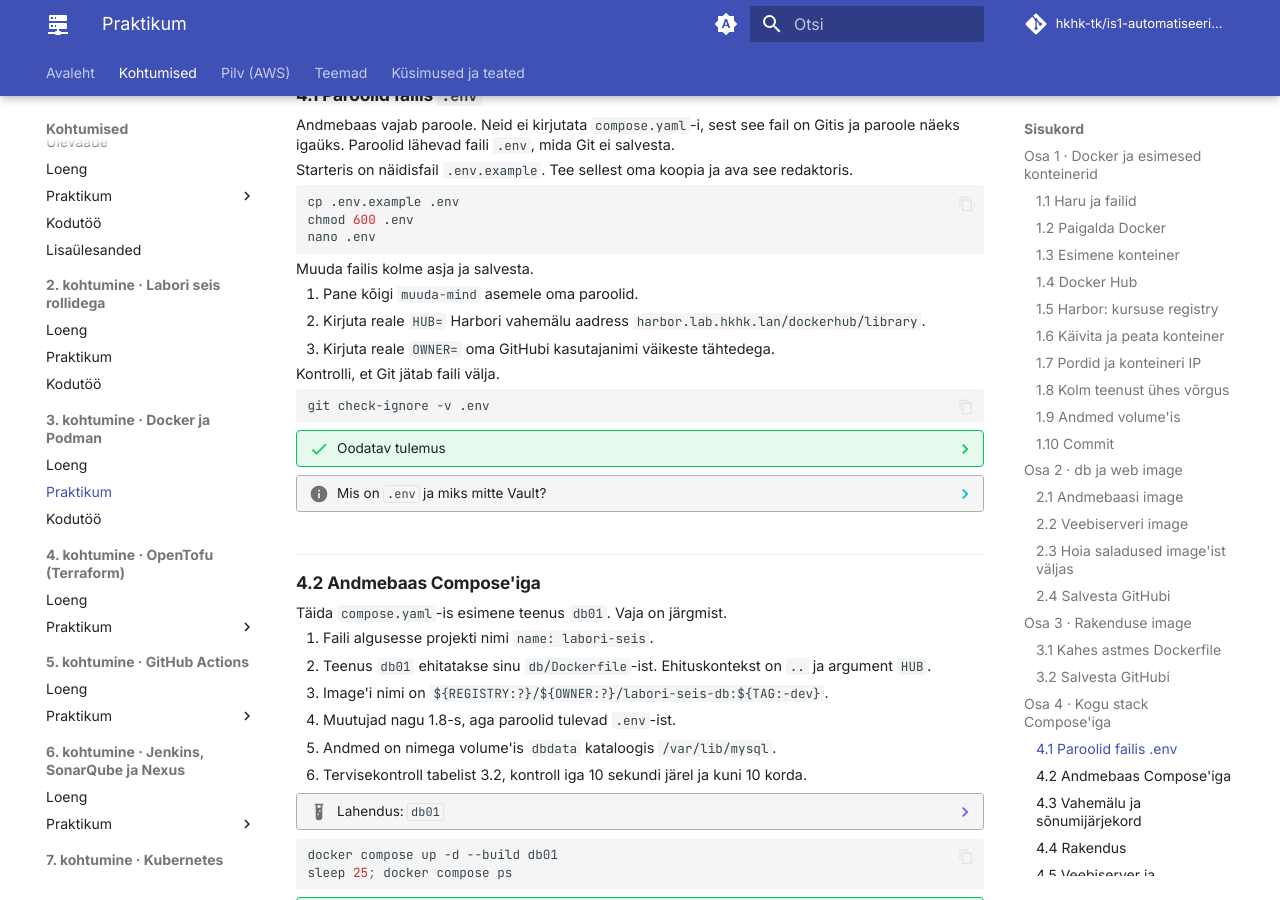
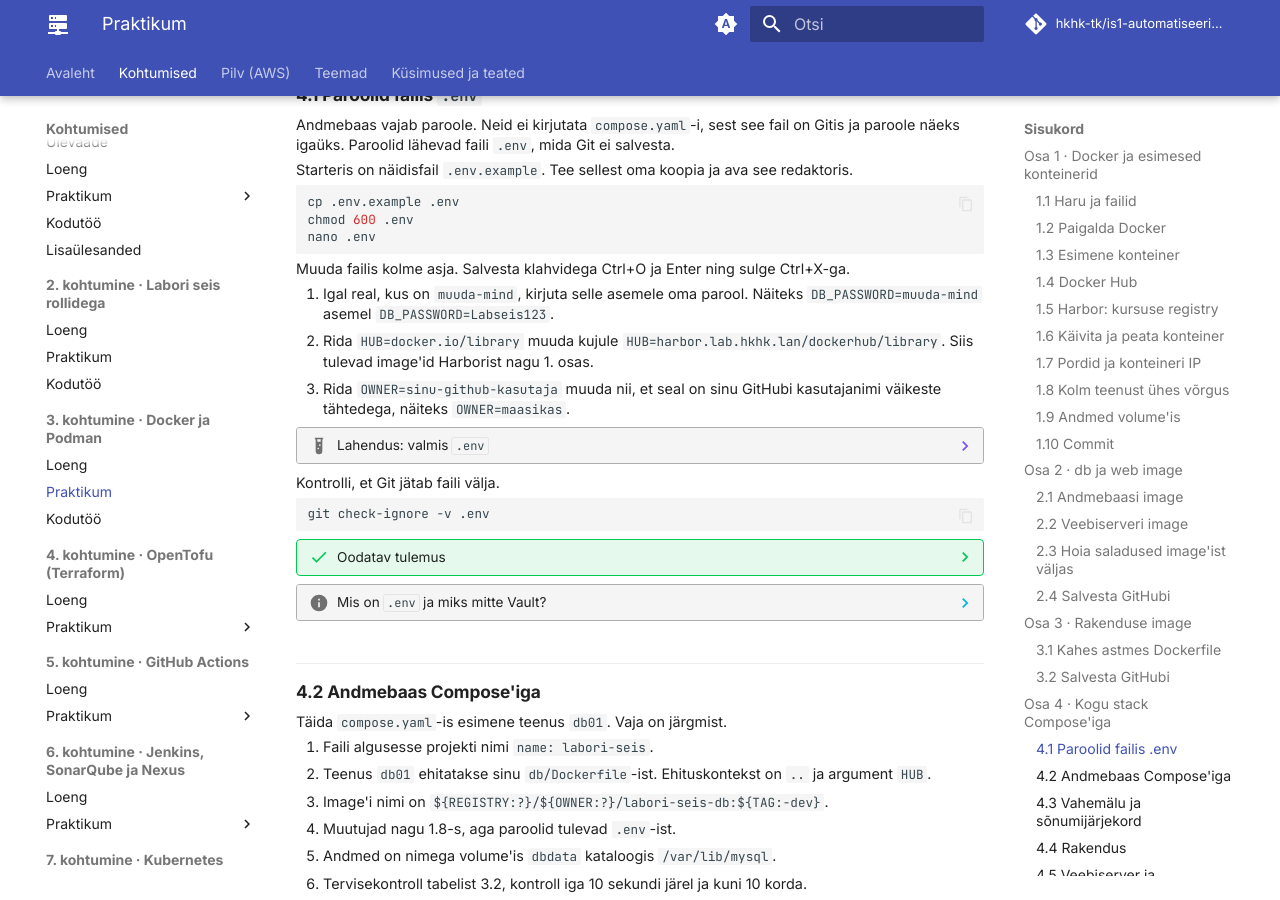
Before and after one commit to hkhk-tk/is1-automatiseerimine, an MkDocs documentation site: the page built from docs/k03/lab.md, in a window 1280 px wide and 900 px high, scrolled down 12827 px. Built offline with MkDocs 1.6.1 and Material for MkDocs 9.7.7, drawn with Linux system fonts in a browser that asks for light colours; comment, search, counter and statistics services are not loaded.

Commit message:
K3 praktikum 4.1: .env muudatused rida enne ja pärast, valmis näide kokkuvolditud, loendiviga parandatud

````diff
--- a/docs/k03/lab.md
+++ b/docs/k03/lab.md
@@ -748,11 +748,27 @@ chmod 600 .env
 nano .env
 ```
 
-Muuda failis kolme asja ja salvesta.
+Muuda failis kolme asja. Salvesta klahvidega Ctrl+O ja Enter ning sulge Ctrl+X-ga.
 
-1. Pane kõigi `muuda-mind` asemele oma paroolid.
-2. Kirjuta reale `HUB=` Harbori vahemälu aadress `harbor.lab.hkhk.lan/dockerhub/library`.
-3. Kirjuta reale `OWNER=` oma GitHubi kasutajanimi väikeste tähtedega.
+1. Igal real, kus on `muuda-mind`, kirjuta selle asemele oma parool. Näiteks `DB_PASSWORD=muuda-mind` asemel `DB_PASSWORD=Labseis123`.
+2. Rida `HUB=docker.io/library` muuda kujule `HUB=harbor.lab.hkhk.lan/dockerhub/library`. Siis tulevad image'id Harborist nagu 1. osas.
+3. Rida `OWNER=sinu-github-kasutaja` muuda nii, et seal on sinu GitHubi kasutajanimi väikeste tähtedega, näiteks `OWNER=maasikas`.
+
+??? example "Lahendus: valmis `.env`"
+
+    ```bash
+    DB_PASSWORD=Labseis123
+    DB_ROOT_PASSWORD=Juur123
+    RABBITMQ_PASSWORD=Jarjekord123
+    TEACHER_TOKEN=opetaja123
+    HUB=harbor.lab.hkhk.lan/dockerhub/library
+    REGISTRY=harbor.lab.hkhk.lan
+    OWNER=maasikas
+    TAG=dev
+    WEB_PORT=8080
+    ```
+
+    `maasikas` asemel on sinu GitHubi kasutajanimi. Paroolid võivad olla sinu omad, aga sama parooli peab hiljem kasutama ka sisselogimisel.
 
 Kontrolli, et Git jätab faili välja.
 
````
Also changed, not shown: other parts of docs/k03/lab.md (+1 -1 lines).
